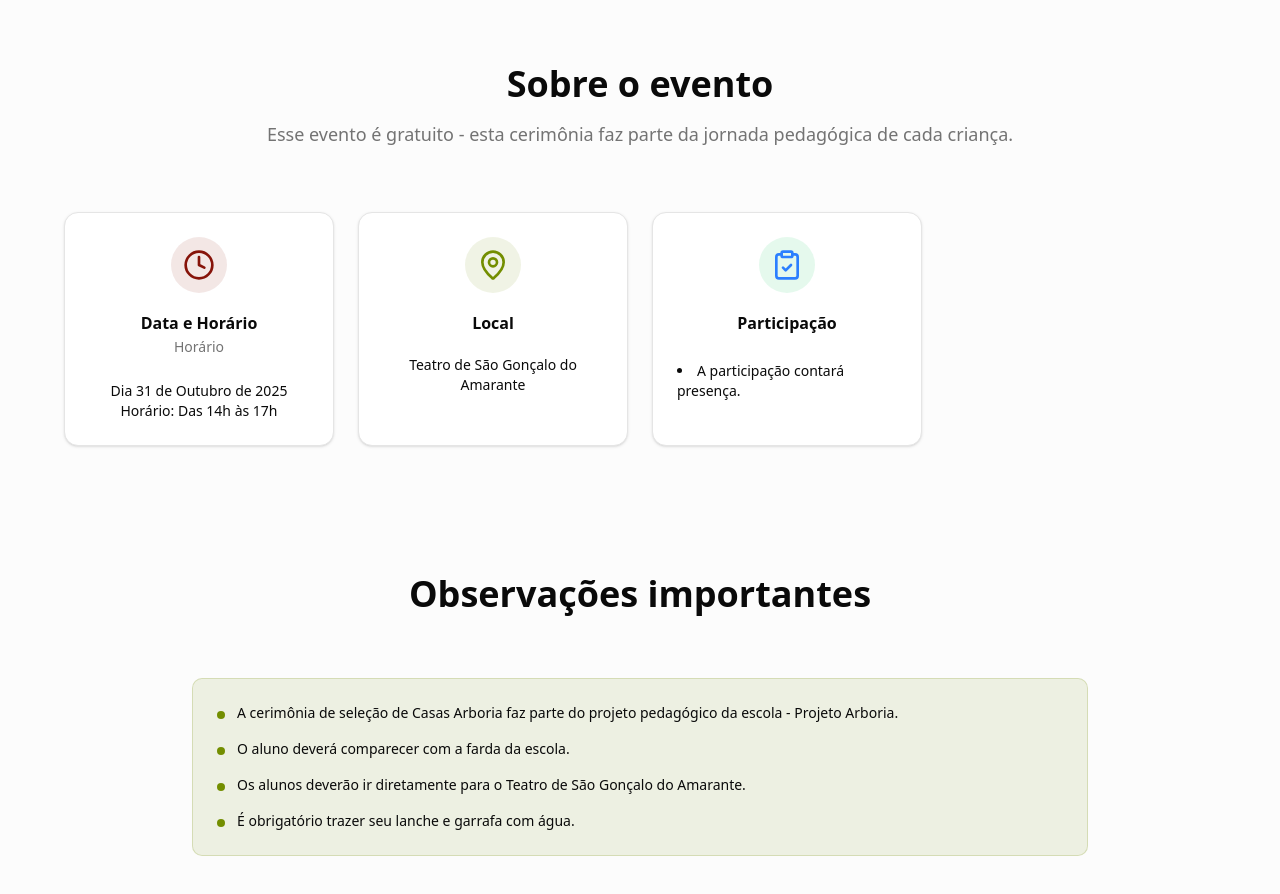
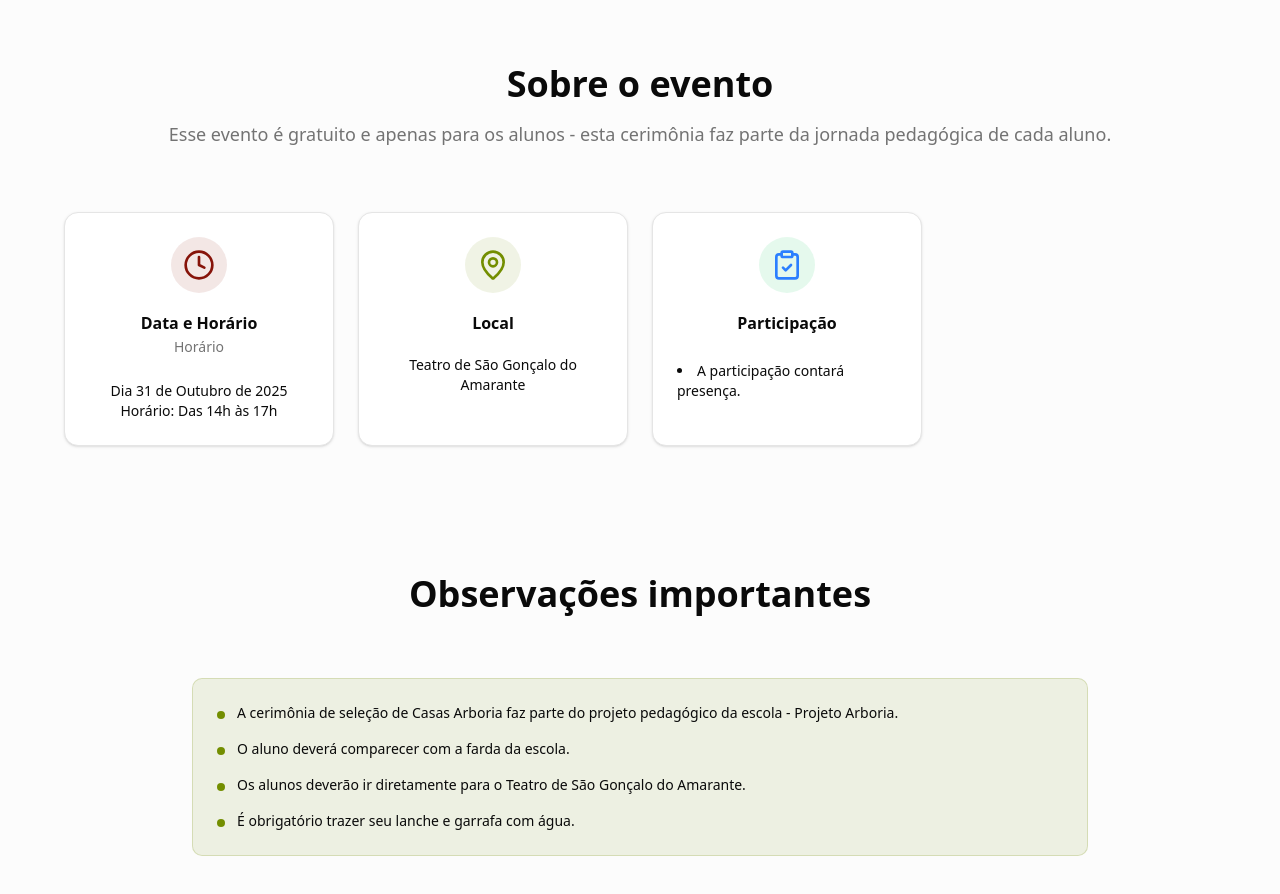
Before and after one commit to pedrologapp/amadeus-2025-arboriasele-o, a React (Vite) app: page / in a window 1280 px wide. Shown: the part 800-1694 px from the top of the page. Built offline with nearby package versions, Linux system fonts and the light colour scheme.

Commit message:
Update App.jsx

```diff
--- a/src/App.jsx
+++ b/src/App.jsx
@@ -191,7 +191,7 @@ import React, { useState } from 'react';
           <div className="text-center mb-16">
             <h2 className="text-4xl font-bold mb-4">Sobre o evento</h2>
             <p className="text-lg text-muted-foreground">
-             Esse evento é gratuito - esta cerimônia faz parte da jornada pedagógica de cada criança.
+             Esse evento é gratuito e apenas para os alunos - esta cerimônia faz parte da jornada pedagógica de cada aluno.
             </p>
           </div>
           <div className="grid md:grid-cols-2 lg:grid-cols-4 gap-6">
```
